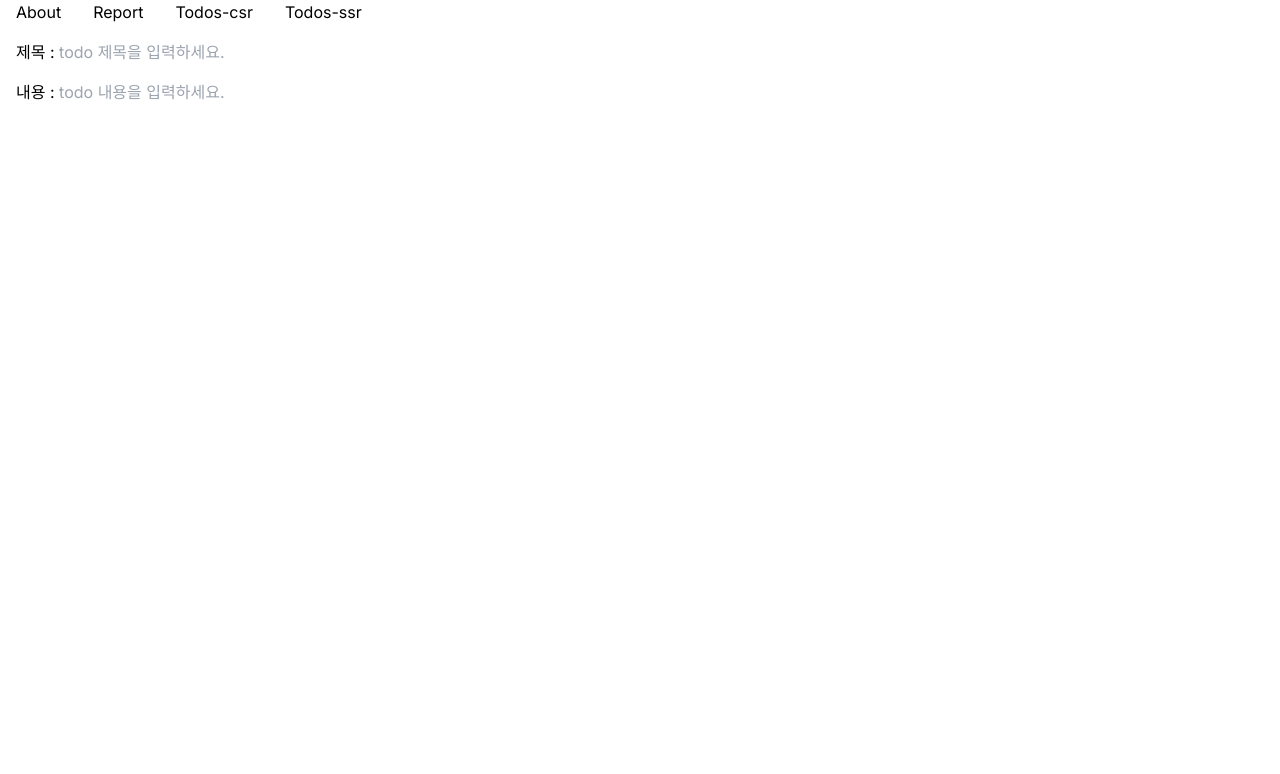
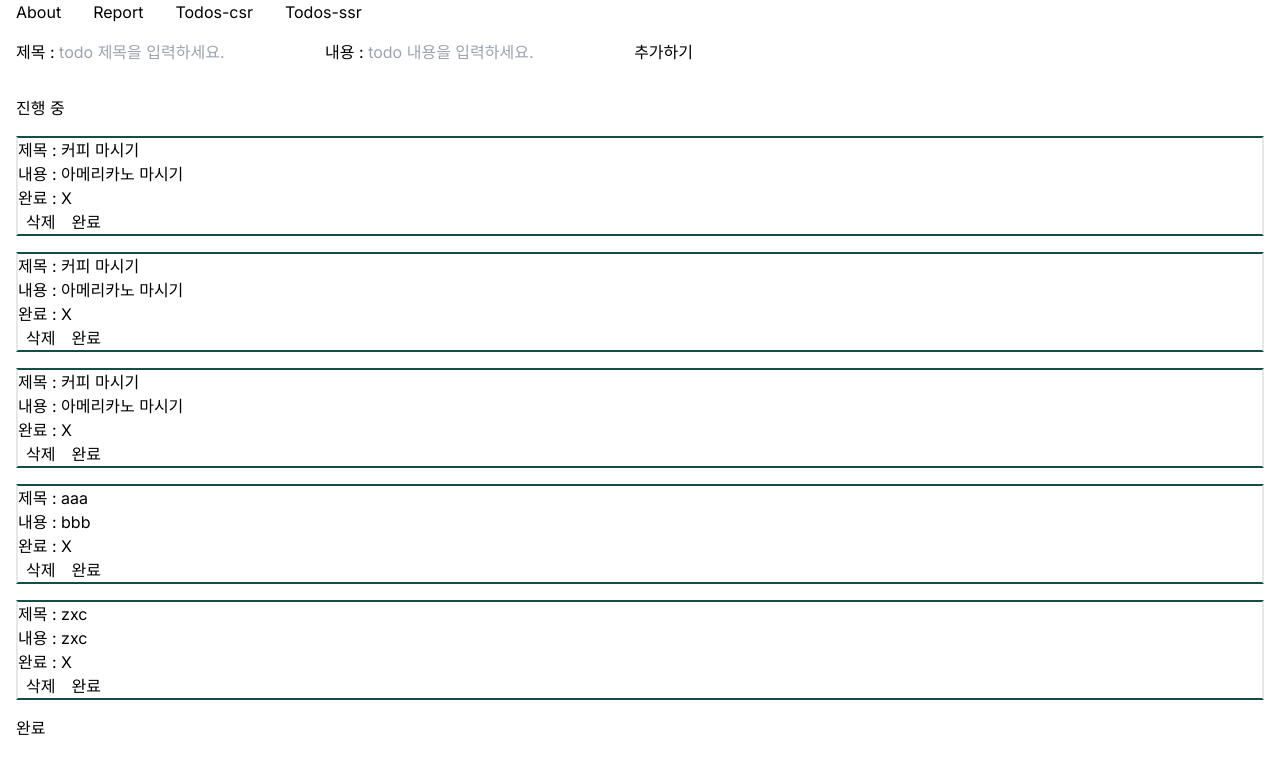
Before and after one commit to baram55/to-do-list-3, a Next.js app: page /todos-csr in a window 1280 px wide. Shown: the top 774 px of the page. Built offline with nearby package versions, Linux system fonts and the light colour scheme; data requests are answered from the project's data file.

Commit message:
Feat : csr 페이지 구현

```diff
--- a/db.json
+++ b/db.json
@@ -27,6 +27,12 @@
       "title": "aaa",
       "contents": "bbb",
       "isDone": false
+    },
+    {
+      "id": "a6db",
+      "title": "zxc",
+      "contents": "zxc",
+      "isDone": false
     }
   ]
 }
--- a/src/app/(todos)/todos-csr/page.tsx
+++ b/src/app/(todos)/todos-csr/page.tsx
@@ -1,8 +1,9 @@
 "use client";
 
-import { GET, POST } from "@/app/api/todos/route";
+import { DELETE, PATCH, GET, POST } from "@/app/api/todos/route";
+import { NewTodo, Todo } from "@/types";
 import { useMutation, useQuery, useQueryClient } from "@tanstack/react-query";
-import React, { useState } from "react";
+import React, { FormEvent, useState } from "react";
 
 const TodosCsr = () => {
   const queryClient = useQueryClient();
@@ -19,9 +20,47 @@ const TodosCsr = () => {
     queryFn: () => GET(),
   });
 
-  const newTodoMutation = useMutation({
-    mutationFn: () => POST({ title, contents }),
+  const postMutation = useMutation({
+    mutationFn: ({ title, contents }: NewTodo) => POST({ title, contents }),
   });
+
+  const editMutation = useMutation({
+    mutationFn: (todo: Todo) => PATCH(todo),
+  });
+
+  const deleteMutation = useMutation({
+    mutationFn: (id: string) => DELETE(id),
+  });
+
+  const submitHandler = (e: FormEvent) => {
+    e.preventDefault();
+    postMutation.mutate(
+      { title, contents },
+      {
+        onSuccess: () => {
+          setTitle("");
+          setContents("");
+          queryClient.invalidateQueries({ queryKey: ["Todos"] });
+        },
+      }
+    );
+  };
+
+  const editHandler = (todo: Todo) => {
+    editMutation.mutate(todo, {
+      onSuccess: () => {
+        queryClient.invalidateQueries({ queryKey: ["Todos"] });
+      },
+    });
+  };
+
+  const deleteHandler = (todo: Todo) => {
+    deleteMutation.mutate(todo.id, {
+      onSuccess: () => {
+        queryClient.invalidateQueries({ queryKey: ["Todos"] });
+      },
+    });
+  };
 
   if (isLoading) {
     <p className="m-4">불러오는 중입니다...</p>;
@@ -30,10 +69,18 @@ const TodosCsr = () => {
   if (isError) {
     <p className="m-4">불러오는 실패했습니다...</p>;
   }
+
+  if (!todos) {
+    return <p className="m-4">todos가 없습니다.</p>;
+  }
   return (
     <main>
-      <form>
-        <div className="m-4">
+      <form
+        onSubmit={(e) => {
+          submitHandler(e);
+        }}
+      >
+        <span className="m-4">
           <label htmlFor="title">제목 : </label>
           <input
             id="title"
@@ -42,8 +89,8 @@ const TodosCsr = () => {
             value={title}
             onChange={(e) => setTitle(e.target.value)}
           />
-        </div>
-        <div className="m-4">
+        </span>
+        <span className="m-4">
           <label htmlFor="contents">내용 : </label>
           <input
             id="contents"
@@ -52,8 +99,57 @@ const TodosCsr = () => {
             value={contents}
             onChange={(e) => setContents(e.target.value)}
           />
-        </div>
+        </span>
+        <button className="m-4">추가하기</button>
       </form>
+      <section>
+        <h1 className="m-4">진행 중</h1>
+        <ul className="flex-row">
+          {todos.map((todo: Todo) => {
+            if (!todo.isDone)
+              return (
+                <li
+                  key={todo.id}
+                  className="m-4 border-solid border-2 border-y-teal-900"
+                >
+                  <h1>제목 : {todo.title}</h1>
+                  <p>내용 : {todo.contents}</p>
+                  <p>완료 : {todo.isDone ? "O" : "X"}</p>
+                  <button className="mx-2" onClick={() => deleteHandler(todo)}>
+                    삭제
+                  </button>
+                  <button className="mx-2" onClick={() => editHandler(todo)}>
+                    완료
+                  </button>
+                </li>
+              );
+          })}
+        </ul>
+      </section>
+      <section>
+        <h1 className="m-4">완료</h1>
+        <ul className="flex-row">
+          {todos.map((todo: Todo) => {
+            if (todo.isDone)
+              return (
+                <li
+                  key={todo.id}
+                  className="m-4 border-solid border-2 border-y-teal-900"
+                >
+                  <h1>제목 : {todo.title}</h1>
+                  <p>내용 : {todo.contents}</p>
+                  <p>완료 : {todo.isDone ? "O" : "X"}</p>
+                  <button className="mx-2" onClick={() => deleteHandler(todo)}>
+                    삭제
+                  </button>
+                  <button className="mx-2" onClick={() => editHandler(todo)}>
+                    작업 중
+                  </button>
+                </li>
+              );
+          })}
+        </ul>
+      </section>
     </main>
   );
 };
--- a/src/app/api/todos/route.ts
+++ b/src/app/api/todos/route.ts
@@ -29,8 +29,7 @@ export const POST = async (newTodo: NewTodo) => {
   return Response.json({ todo });
 };
 
-export const DELETE = async (request: Request) => {
-  const id = await request.json();
+export const DELETE = async (id: string) => {
   const response = await fetch(`http://localhost:4000/todos/${id}`, {
     method: "DELETE",
   });
@@ -38,3 +37,14 @@ export const DELETE = async (request: Request) => {
 
   return Response.json({ todo });
 };
+
+export const PATCH = async (todo: Todo) => {
+  const id = todo.id;
+  const response = await fetch(`http://localhost:4000/todos/${id}`, {
+    method: "POST",
+    body: JSON.stringify({ ...todo, isDone: !todo.isDone }),
+  });
+  const tempTodo = await response.json();
+
+  return Response.json({ tempTodo });
+};
```
